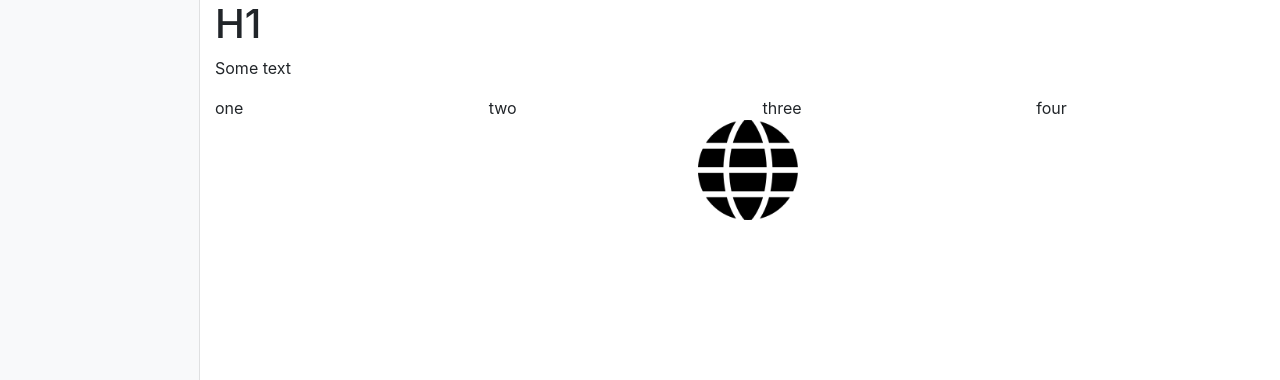
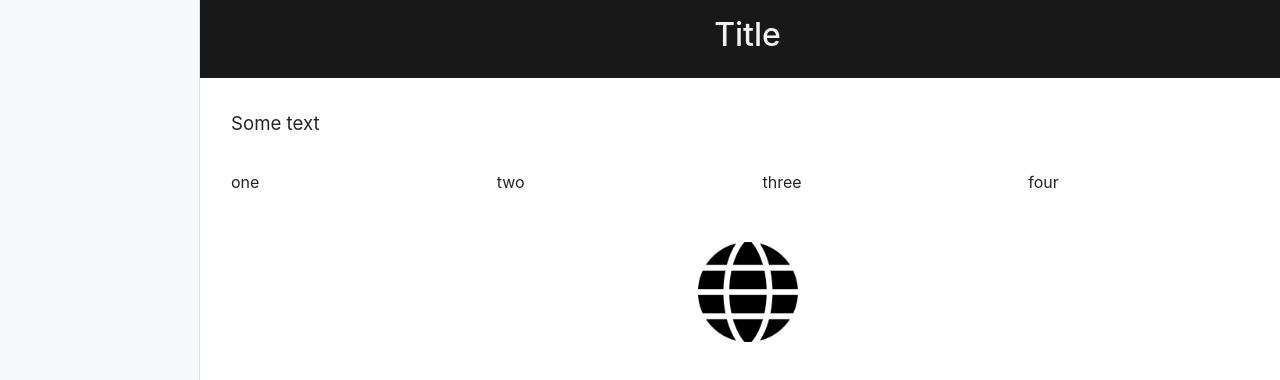
Before and after one commit to biryukov12/js-constructor, a website built with Parcel: page src/index.html in a window 1280 px wide. Shown: the top 380 px of the page. Built offline with nearby package versions, Linux system fonts and the light colour scheme.

Commit message:
Update code with add classes

```diff
--- /dev/null
+++ b/src/classes/bls.js
@@ -0,0 +1,52 @@
+import {col, css, row} from "../utils";
+
+class Block {
+    constructor(value, options) {
+        this.value = value
+        this.options = options
+    }
+}
+
+export class TitleBlock extends Block {
+    constructor(value, options) {
+        super(value, options)
+    }
+
+    toHTML() {
+        const {tag = 'h1', styles} = this.options
+        return row(col(`<${tag}>${this.value}</${tag}>`), css(styles))
+    }
+}
+
+export class TextBlock extends Block {
+    constructor(value, options) {
+        super(value, options)
+    }
+
+    toHTML() {
+        const {styles} = this.options
+        return row(col(`<p>${this.value}</p>`), css(styles))
+    }
+}
+
+export class ColsBlock extends Block {
+    constructor(value, options) {
+        super(value, options)
+    }
+
+    toHTML() {
+        const {styles} = this.options
+        return row(this.value.map(col).join(''), css(styles))
+    }
+}
+
+export class ImageBlock extends Block {
+    constructor(value, options) {
+        super(value, options)
+    }
+
+    toHTML() {
+        const {styles} = this.options
+        return row(`<img src="${this.value}">`, css(styles))
+    }
+}
--- /dev/null
+++ b/src/classes/site.js
@@ -0,0 +1,11 @@
+export class Site {
+    constructor(selector) {
+        this.$el = document.querySelector(selector)
+    }
+
+    render(model) {
+        model.forEach(block => {
+            this.$el.insertAdjacentHTML('beforeend', block.toHTML())
+        })
+    }
+}
--- a/src/index.js
+++ b/src/index.js
@@ -1,12 +1,7 @@
 import {model} from './model'
-import {templates} from './templates'
 import './styles/styles.css'
+import {Site} from "./classes/site";
 
-const $site = document.querySelector('#site')
+const site = new Site('#site')
 
-model.forEach(block => {
-    const toHTML = templates[block.type]
-    if (toHTML) {
-        $site.insertAdjacentHTML('beforeend', toHTML(block))
-    }
-});
+site.render(model)
--- a/src/model.js
+++ b/src/model.js
@@ -1,8 +1,39 @@
 import image from './assets/image.png'
+import {TitleBlock, TextBlock, ColsBlock, ImageBlock} from "./classes/bls";
 
 export const model = [
-    {type: 'title', value: 'H1'},
-    {type:'text', value: 'Some text'},
-    {type: 'cols', value: ['one', 'two', 'three', 'four']},
-    {type: 'image', value: image}
+    new TitleBlock('Title', {
+        tag: 'h2',
+        styles: {
+            color: '#f2f2f2',
+            padding: '1rem',
+            background: '#181818',
+            'text-align': 'center'
+        }
+    }),
+
+    new TextBlock('Some text', {
+        styles: {
+            padding: '1rem',
+            display: 'flex',
+            'font-size': '14pt',
+            'margin-top': '1rem',
+        }
+    }),
+
+    new ColsBlock(['one', 'two', 'three', 'four'], {
+        styles: {
+            padding: '1rem',
+            display: 'flex',
+            'justify-content': 'center'
+        }
+    }),
+
+    new ImageBlock(image, {
+        styles: {
+            padding: '2rem 0',
+            display: 'flex',
+            'justify-content': 'center'
+        }
+    })
 ]
--- a/src/styles/styles.css
+++ b/src/styles/styles.css
@@ -27,6 +27,8 @@
 
 img {
     max-width: 100px;
-    display:block;
-    margin:auto;
 }
+
+p {
+    margin-bottom: 0;
+}
--- a/src/templates.js
+++ /dev/null
@@ -1,24 +0,0 @@
-import {row, col} from "./utils"
-
-function title(block) {
-    return row(col(`<h1>${block.value}</h1>`))
-}
-
-function text(block) {
-    return row(col(`<p>${block.value}</p>`))
-}
-
-function cols(block) {
-    return row(block.value.map(col).join(''))
-}
-
-function image(block) {
-    return row(`<img src="${block.value}">`)
-}
-
-export const templates = {
-    title,
-    text,
-    cols,
-    image
-}
--- a/src/utils.js
+++ b/src/utils.js
@@ -1,7 +1,11 @@
-export function row(content) {
-    return `<div class="row">${content}</div`
+export function row(content, styles='') {
+    return `<div class="row" style="${styles}">${content}</div`
 }
 
 export function col(content) {
     return `<div class="col-sm">${content}</div>`
 }
+
+export function css(styles = {}) {
+    return Object.keys(styles).map(key => `${key}: ${styles[key]}`).join(';')
+}
```
